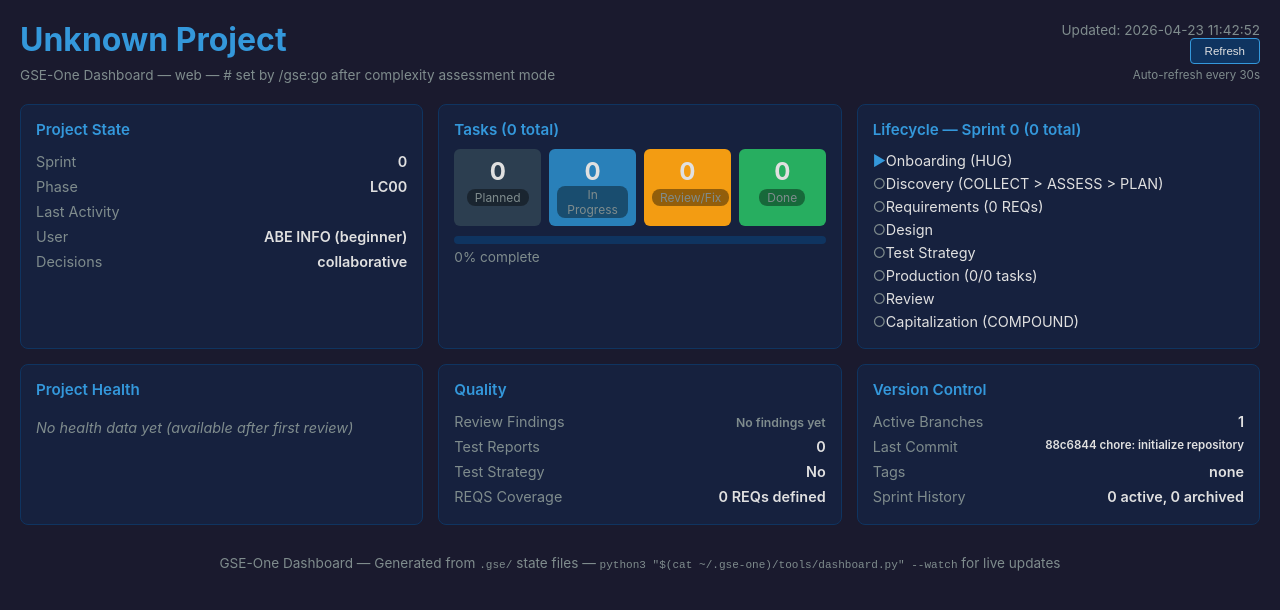
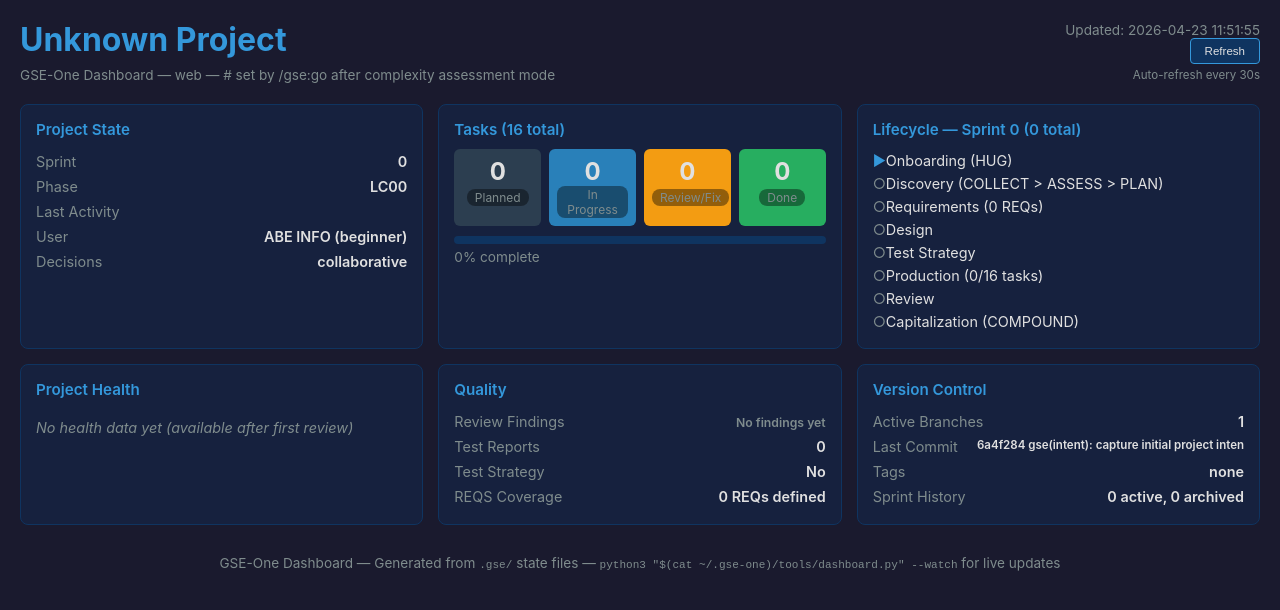
Before and after one commit to abet9226-lux/luxembourg-guide, a plain HTML site: page docs/dashboard.html in a window 1280 px wide. Drawn offline with Linux system fonts and the light colour scheme.

Commit message:
gse(go): start sprint 1 (full mode)
Made-with: Cursor

```diff
--- a/docs/dashboard.html
+++ b/docs/dashboard.html
@@ -57,7 +57,7 @@
     <span class="muted">GSE-One Dashboard &mdash; web &mdash;   # set by /gse:go after complexity assessment mode</span>
   </div>
   <div class="header-right">
-    <div>Updated: 2026-04-23 11:42:52</div>
+    <div>Updated: 2026-04-23 11:51:55</div>
     <button class="refresh-btn" onclick="location.reload()">Refresh</button>
     <div class="muted" style="margin-top:4px">Auto-refresh every 30s</div>
   </div>
@@ -77,7 +77,7 @@
 
   <!-- Task Progress -->
   <div class="card">
-    <div class="card-title">Tasks (0 total)</div>
+    <div class="card-title">Tasks (16 total)</div>
     <div class="kanban">
       <div class="kanban-col" style="background:#2c3e50">
         <div class="kanban-count">0</div><div class="kanban-label">Planned</div>
@@ -107,7 +107,7 @@
       <li class="pending">Requirements (0 REQs)</li>
       <li class="pending">Design</li>
       <li class="pending">Test Strategy</li>
-      <li class="pending">Production (0/0 tasks)</li>
+      <li class="pending">Production (0/16 tasks)</li>
       <li class="pending">Review</li>
       <li class="pending">Capitalization (COMPOUND)</li>
     </ul>
@@ -134,7 +134,7 @@
   <div class="card">
     <div class="card-title">Version Control</div>
     <div class="metric"><span class="metric-label">Active Branches</span><span class="metric-value">1</span></div>
-    <div class="metric"><span class="metric-label">Last Commit</span><span class="metric-value" style="font-size:0.8em">88c6844 chore: initialize repository</span></div>
+    <div class="metric"><span class="metric-label">Last Commit</span><span class="metric-value" style="font-size:0.8em">6a4f284 gse(intent): capture initial project inten</span></div>
     <div class="metric"><span class="metric-label">Tags</span><span class="metric-value">none</span></div>
     <div class="metric"><span class="metric-label">Sprint History</span><span class="metric-value">0 active, 0 archived</span></div>
   </div>
```
Also changed, not shown: .gse/config.yaml, .gse/plan.yaml (added), .gse/status.yaml.
